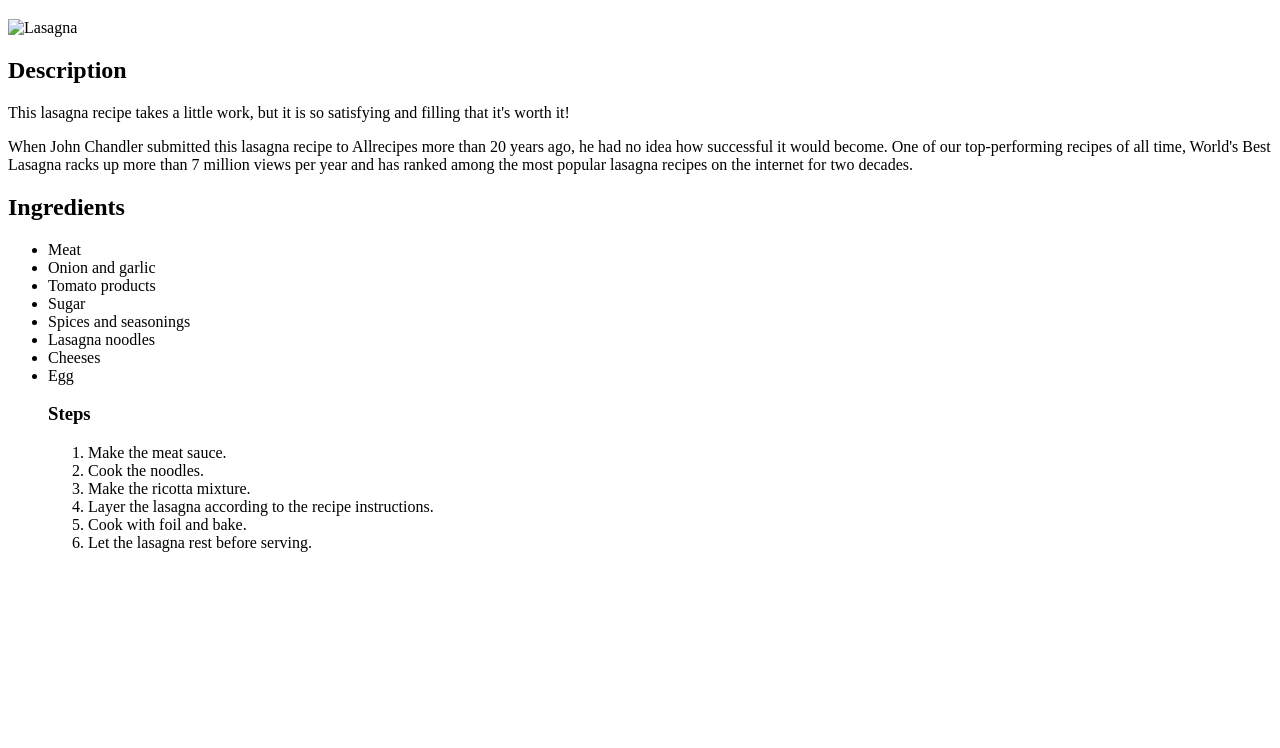
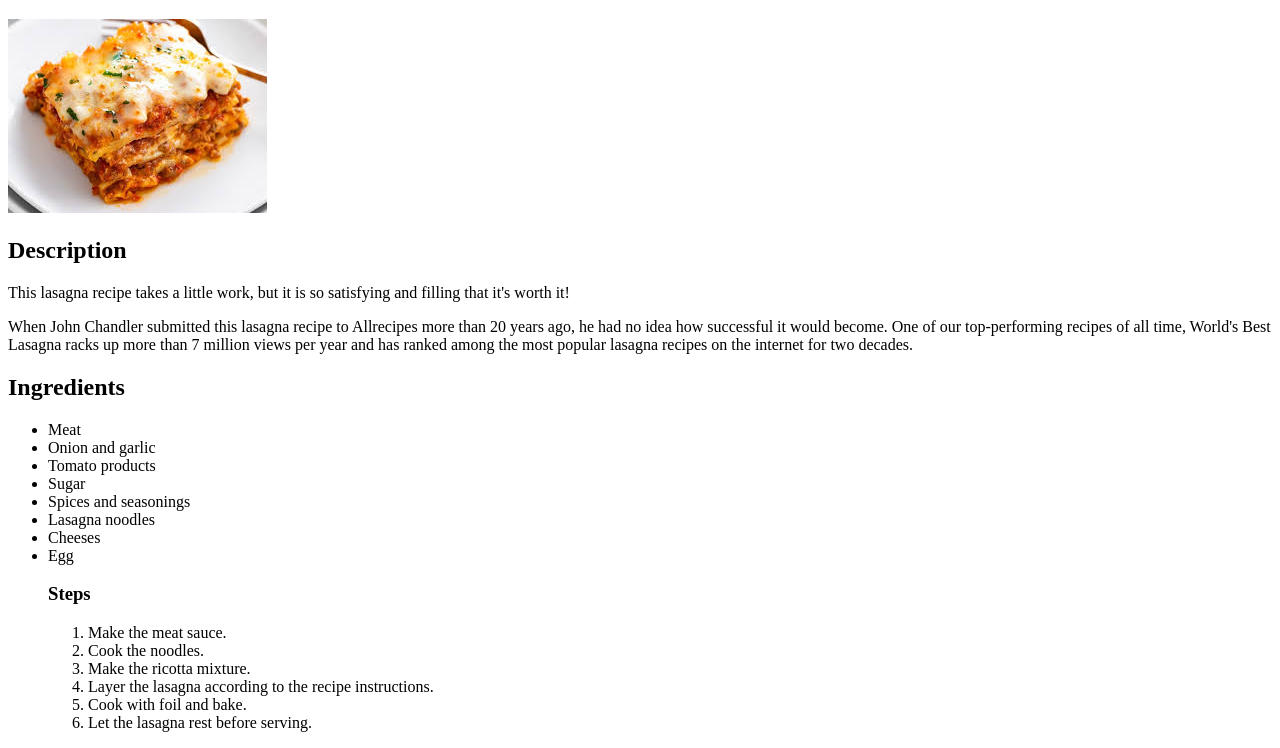
Before and after one commit to sadish665/odin-recipes, a plain HTML site: page recipes/lasagna.html in a window 1280 px wide. Shown: the part 61-809 px from the top of the page. Drawn offline with Linux system fonts and the light colour scheme.

Commit message:
<li></li> was removed. lasagna.jpeg was readded.

```diff
--- a/recipes/lasagna.html
+++ b/recipes/lasagna.html
@@ -7,7 +7,7 @@
 </head>
 <body>
     <h1>Lasagna</h1>
-    <img src="./lasagna.html" alt="Lasagna">
+    <img src="lasagna.jpeg" alt="Lasagna">
     <h2>Description</h2>
     <p>This lasagna recipe takes a little work, but it is so satisfying and filling that it's worth it!</p>
     <p>When John Chandler submitted this lasagna recipe to Allrecipes more than 20 years ago, he had no idea how successful it would become. One of our top-performing recipes of all time, World's Best Lasagna racks up more than 7 million views per year and has ranked among the most popular lasagna recipes on the internet for two decades.</p>
```
Also changed, not shown: recipes/all_fruits_smoothies.html (+0 -1 lines).
